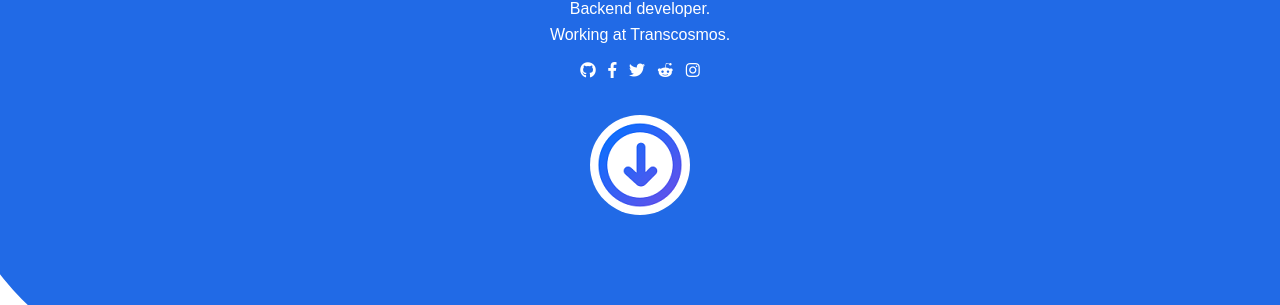
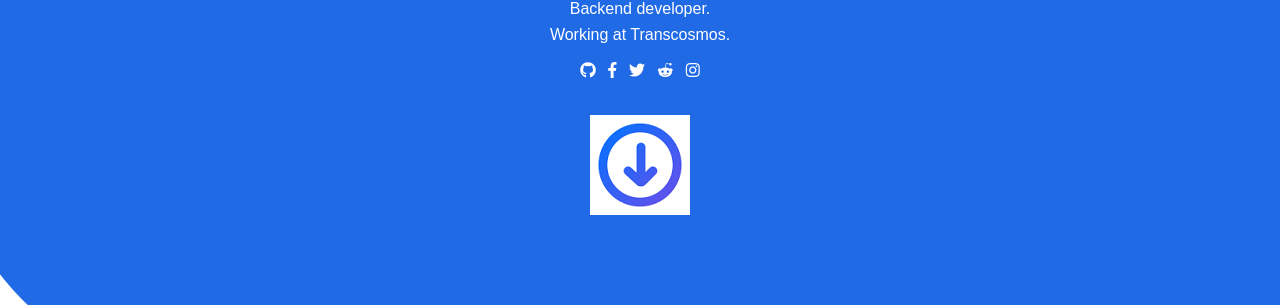
Before and after one commit to yuuisang/yuuisang.github.io, a Jekyll site: the page built from _authors/EuiSangYu.html, in a window 1280 px wide. Shown: the part 609-914 px from the top of the page. Built offline with Jekyll 4.4.1, drawn with Linux system fonts in a browser that asks for light colours; some web fonts are replaced.

Commit message:
arrowdown btn add

```diff
--- a/_includes/header.html
+++ b/_includes/header.html
@@ -99,8 +99,8 @@
         <div class="row">
             <div class="col-md-12">
                 <div class="page-title text-center white-all">
-                    <a href="#desc_start">
-                        <img src="/assets/images/downbutton.png" style="border-radius: 50%;">
+                    <a href="#desc_start" style="border-radius: 50%;">
+                        <img src="/assets/images/downbutton.png" >
                     </a>
                 </div>
             </div>
```
